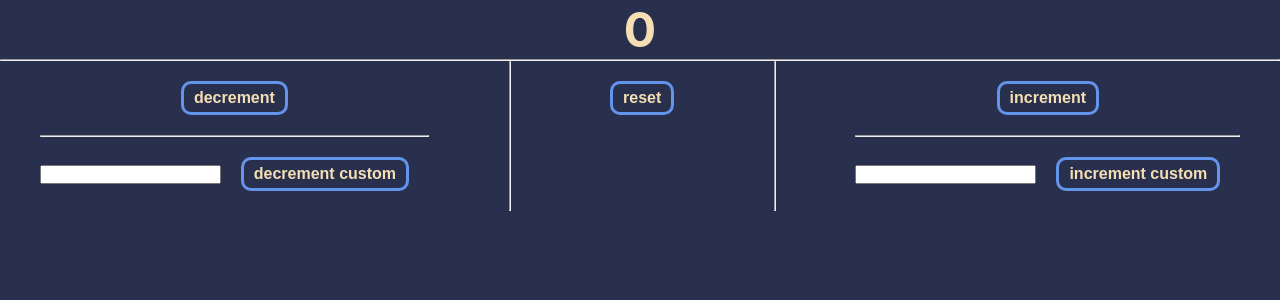
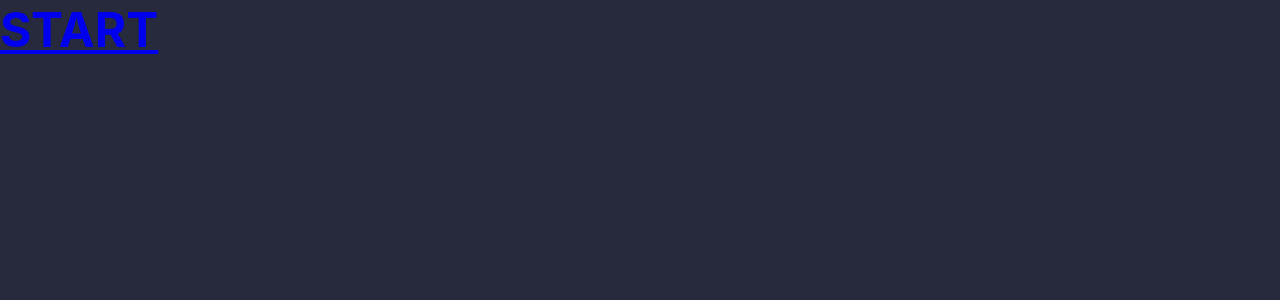
Before and after one commit to QWR3/REACT, a React (Create React App) app: page / in a window 1280 px wide. Shown: the top 300 px of the page. Built offline with nearby package versions, Linux system fonts and the light colour scheme.

Commit message:
I do it))

```diff
--- a/src/App.css
+++ b/src/App.css
@@ -3,33 +3,36 @@
     margin: 0;
 
 }
-.flex{
-    display: flex;
-    justify-content: space-around;
+/*.flex{*/
+/*    display: flex;*/
+/*    justify-content: space-around;*/
 
-}
+/*}*/
 .father {
-    background-color: #29304e;
+    background-color: #27293d;
     color: wheat;
     width: 100%;
     height: 100%;
     min-height: 1080px;
-    text-align: center;
+    display: flex;
+    /*text-align: center;*/
 }
-.father>h1{
+.father h1{
     font-size: xxx-large;
     font-weight: bolder;
+    text-align: center;
 }
 .btn {
     padding: 5px 10px;
-    margin: 20px;
+    margin: 5px;
     color: wheat;
     font-weight: bolder;
     font-size: medium;
-    background-color: #29304e;
+    background-color: #27293d;
     border-radius: 10px;
     border: 3px solid cornflowerblue;
     transition: 170ms;
+    min-width: 100px;
 
 }
 
--- a/src/App.js
+++ b/src/App.js
@@ -1,48 +1,35 @@
 import './App.css'
+import Pokemons from "./components/pokemons/Pokemons";
+import Buttons from "./components/buttons/Buttons";
+import ChosenPokemon from "./components/chosenPokemon/ChosenPokemon";
 
-import {useSelector, useDispatch} from "react-redux";
+import {BrowserRouter as Router, Link, Route} from 'react-router-dom'
+import {useSelector} from "react-redux";
+
 
 export default function App() {
-    const number = useSelector(({number}) => number)
-    const dispatch = useDispatch()
+    const path = '/pokemons/page='
 
-    const dispatchF = (e) => {
-        e.preventDefault()
-        dispatch({type: e.target[0].name, payload: parseInt(e.target[0].value) || 0})
-    }
+    const urlToChosen = useSelector(({urlToChosen}) => urlToChosen)
 
     return (
-        <div className={'father'}>
-            <h1>{number}</h1>
-            <hr/>
+        <Router>
+            <div className={'father'}>
+                <Route exact path={'/'} render={() => <Link to={path + '1'}><h1>START</h1></Link>}/>
 
-            <div className="flex">
+                <Route path={path + ':page'} render={(props) =>
+                    <div>
+                        <Buttons page={props.match.params.page} url={path}/>
 
-                <div className="">
-                    <button onClick={() => dispatch({type: "DEC"})} className={'btn'}>decrement</button>
-                    <hr/>
-                    <form onSubmit={dispatchF}>
-                        <input type="number" name="DEC_CUSTOM"/>
-                        <button className={'btn'}>decrement custom</button>
-                    </form>
-                </div>
+                        <Pokemons match={props.match}/>
 
-                <hr/>
-                <div className="">
-                    <button onClick={() => dispatch({type: "RESET"})} className={'btn'}>reset</button>
-                </div>
-                <hr/>
+                        <Buttons page={props.match.params.page} url={path}/>
+                    </div>
+                }/>
 
-                <div className="">
-                    <button onClick={() => dispatch({type: "INC"})} className={'btn'}>increment</button>
-                    <hr/>
-                    <form onSubmit={dispatchF}>
-                        <input type="number" name="INC_CUSTOM"/>
-                        <button className={'btn'}>increment custom</button>
-                    </form>
-                </div>
-
+                <Route exact path={urlToChosen + '/:name'}
+                       render={(props) => <ChosenPokemon name={props.match.params.name}/>}/>
             </div>
-        </div>
+        </Router>
     );
 }
--- /dev/null
+++ b/src/components/buttons/Buttons.css
@@ -0,0 +1,4 @@
+.buttons{
+    text-align: center;
+    margin: 15px;
+}
--- /dev/null
+++ b/src/components/buttons/Buttons.js
@@ -0,0 +1,29 @@
+import './Buttons.css'
+
+import {Link} from 'react-router-dom'
+import {useDispatch} from "react-redux";
+
+export default function Buttons({page, url}) {
+    const parsePage = parseInt(page)
+
+    const [pagePlus, pageMinus] = [parsePage + 1, parsePage - 1]
+    const dispatch = useDispatch()
+
+    const setPage = () => {
+        dispatch({type: "SET_PAGE", payload: parsePage})
+    }
+    return (
+        <div className={'buttons'}>
+            <h2>Page {parsePage}</h2>
+
+            {parsePage > 1 &&
+            <Link to={url + pageMinus}>
+                <button className={'btn'} onClick={setPage}>previous</button>
+            </Link>}
+            {parsePage < 23 &&
+            <Link to={url + pagePlus}>
+                <button className={'btn'} onClick={setPage}>next</button>
+            </Link>}
+        </div>
+    );
+}
--- /dev/null
+++ b/src/components/chosenPokemon/ChosenPokemon.css
@@ -0,0 +1,20 @@
+.chosenPokemon>*{
+    display: block;
+}
+
+.chosenPokemon{
+    height: 200px;
+    width: 20%;
+    position: fixed;
+    top: 105px;
+    right: 100px;
+    border: 3px solid coral;
+    border-radius: 4px;
+    text-align: center;
+    display: flex;
+    flex-wrap: wrap;
+    align-content: space-evenly;
+    justify-content: center;
+    box-shadow: 0 0 30px red;
+
+}
--- /dev/null
+++ b/src/components/chosenPokemon/ChosenPokemon.js
@@ -0,0 +1,27 @@
+import './ChosenPokemon.css'
+import {getPokemon} from "../../services/API";
+
+import {useEffect} from "react";
+import {useDispatch, useSelector} from "react-redux";
+
+export default function ChosenPokemon({name}) {
+    const chosen = useSelector(({chosen}) => chosen)
+    const dispatch = useDispatch()
+
+    useEffect(() => {
+        getPokemon(name).then(value => {
+            dispatch({type: "SET_CHOSEN", payload: value.data})
+        })
+    }, [dispatch, name])
+
+    return (
+        <div>
+            {chosen && <div className={"chosenPokemon"}>
+                <h2>{chosen.id}-{chosen.name}</h2>
+                <h3>height-{chosen.height} weight-{chosen.weight}</h3>
+                <h3>base experience-{chosen.base_experience}</h3>
+                <h3>last seen in {chosen.moves[chosen.moves.length - 1].move.name}</h3>
+            </div>}
+        </div>
+    );
+}
--- /dev/null
+++ b/src/components/pokemon/Pocemon.css
@@ -0,0 +1,11 @@
+.pokemon{
+    border: 6px double #32a1ce;
+    border-radius: 4px;
+    margin: 5px;
+    height: 100px;
+    width: 140px;
+    text-align: center;
+}
+.pokemon>h3{
+    margin-top: 5px;
+}
--- /dev/null
+++ b/src/components/pokemon/Pokemon.js
@@ -0,0 +1,16 @@
+import './Pocemon.css'
+
+import {Link} from 'react-router-dom'
+
+export default function Pokemon({item: {name}, url}) {
+
+    return (
+        <div className={'pokemon'}>
+            <h3>{name}</h3>
+
+            <Link to={url + '/' + name}>
+                <button className={'btn'}>about</button>
+            </Link>
+        </div>
+    );
+}
--- /dev/null
+++ b/src/components/pokemons/Pokemons.css
@@ -0,0 +1,6 @@
+.pokemons{
+    display: flex;
+    flex-wrap: wrap;
+    width: 70%;
+    align-content: space-around;
+}
--- /dev/null
+++ b/src/components/pokemons/Pokemons.js
@@ -0,0 +1,28 @@
+import './Pokemons.css'
+import Pokemon from "../pokemon/Pokemon";
+import {getPokemons} from "../../services/API";
+
+import {useDispatch, useSelector} from "react-redux";
+import {useEffect} from "react";
+
+export default function Pokemons({match}) {
+    const [pokemons, page] = useSelector(({pokemons, page}) => [pokemons, page])
+    const dispatch = useDispatch()
+
+    const paramsPage = parseInt(match.params.page) - 1
+
+    useEffect(() => {
+        dispatch({type: "SET_URL_TO_CHOSEN", payload: match.url})
+
+        getPokemons( paramsPage * 50).then(value => {
+            dispatch({type: "ADD_POKEMONS", payload: {...value.data}})
+        })
+    }, [dispatch, match.url, page, paramsPage])
+
+    return (
+        <div className={'pokemons'}>
+            {pokemons && pokemons.results.map(value => <Pokemon key={value.name} item={value}
+                                                                         url={match.url}/>)}
+        </div>
+    );
+}
--- a/src/index.js
+++ b/src/index.js
@@ -7,26 +7,18 @@ import reportWebVitals from './reportWebVitals';
 import {createStore} from "redux";
 import {Provider} from "react-redux";
 
-function reducer(state = {number: 0}, action) {
+const reducer = (state = {pokemons: null, page: 0, urlToChosen: null, chosen:null}, action) => {
     switch (action.type) {
-        case "INC": {
-            return {...state, number: state.number + 1}
-        }
-        case "DEC": {
-            return {...state, number: state.number - 1}
-        }
-        case "INC_CUSTOM": {
-            return {...state, number: state.number + action.payload}
-        }
-        case "DEC_CUSTOM": {
-            return {...state, number: state.number - action.payload}
-        }
-        case "RESET": {
-            return {...state, number: 0}
-        }
-        default: {
-            return {...state}
-        }
+        case "ADD_POKEMONS":
+            return {...state, pokemons: action.payload}
+        case "SET_PAGE":
+            return {...state, page: action.payload}
+        case "SET_URL_TO_CHOSEN":
+            return {...state, urlToChosen: action.payload}
+        case "SET_CHOSEN":
+            return {...state, chosen: action.payload}
+        default:
+            return state
     }
 }
 
--- /dev/null
+++ b/src/services/API.js
@@ -0,0 +1,12 @@
+import axios from "axios";
+
+const options = {
+    baseURL: "https://pokeapi.co/api/v2/"
+}
+
+const axiosInstance = axios.create(options)
+
+const getPokemons = (offset) => axiosInstance(`pokemon?limit=50&offset=${offset}`)
+const getPokemon = (name) => axiosInstance(`pokemon/${name}`)
+
+export {getPokemons, getPokemon}
```
Also changed, not shown: 1 other file (tests, documents, lock files or other folders).
